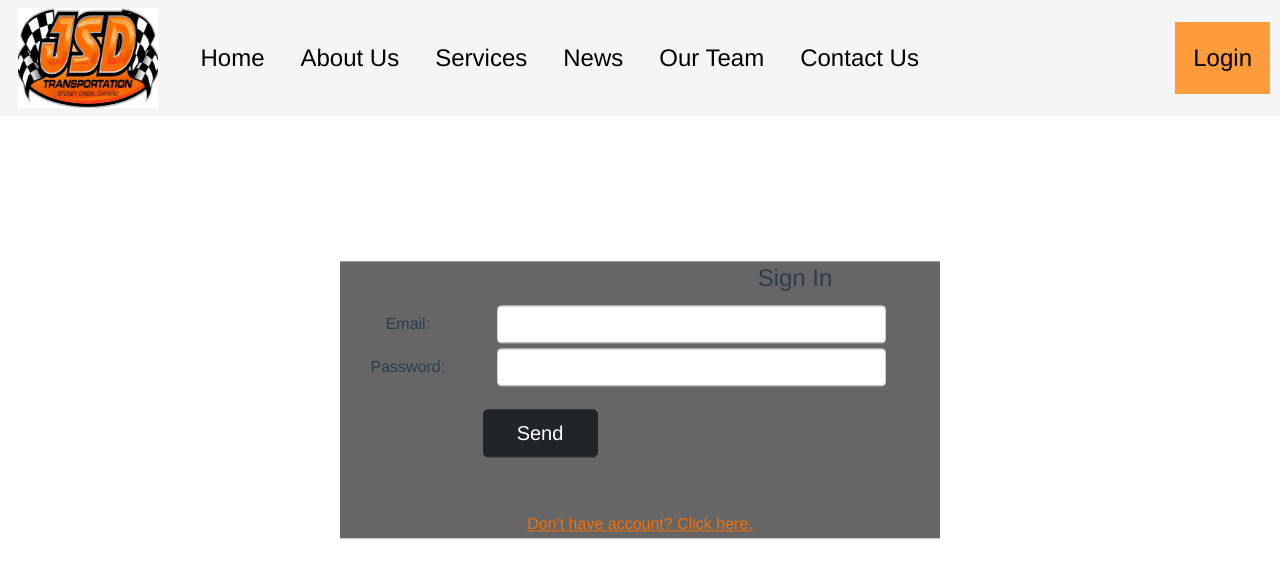
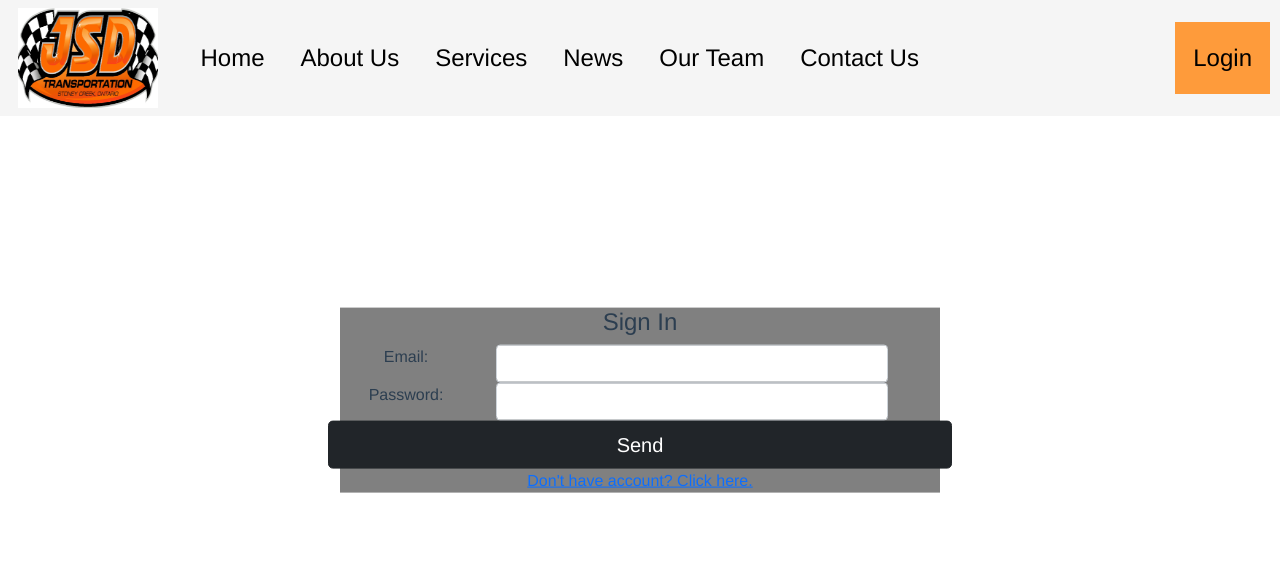
Before and after one commit to nenadskocic/mc-capstone, a Vue app: page / in a window 1280 px wide. Shown: the top 578 px of the page. Built offline with nearby package versions, Linux system fonts and the light colour scheme; the HTML template or start-up script is replaced by a standard one.

Commit message:
Remove styles from Login component

```diff
--- a/src/components/Login.vue
+++ b/src/components/Login.vue
@@ -37,8 +37,7 @@
 <script>
 </script>
 
-<style lang="scss">
-@import "@/assets/css/palette.scss";
+<style>
 .login {
   position: relative;
   height: 100vh;
@@ -49,25 +48,6 @@
   left: 50%;
   transform: translate(-50%, -50%);
   width: 600px;
-  background-color: $dim-gray;
-}
-.row {
-  align-items: center;
-  padding: 2.5px;
-}
-.col-sm-12 {
-  padding-bottom: 20px;
-}
-#signIn {
-  margin-left: 155px;
-}
-#submitBtn {
-  margin-left: 140px;
-  padding-top: 20px;
-  width: 20%;
-}
-.row #signUpLink {
-  color: $pumpkin !important;
-  padding-top: 50px;
+  background-color: gray;
 }
 </style>
```
